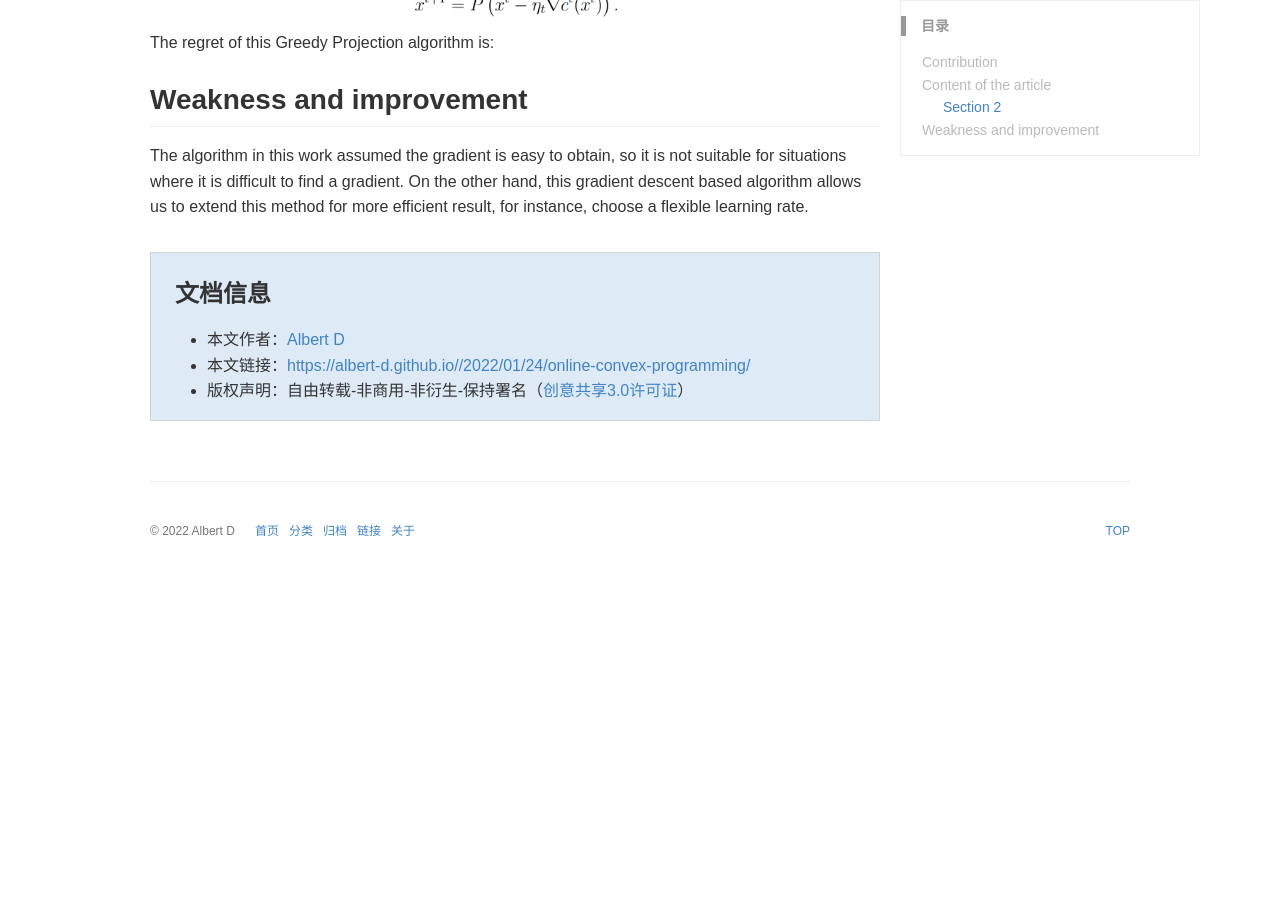
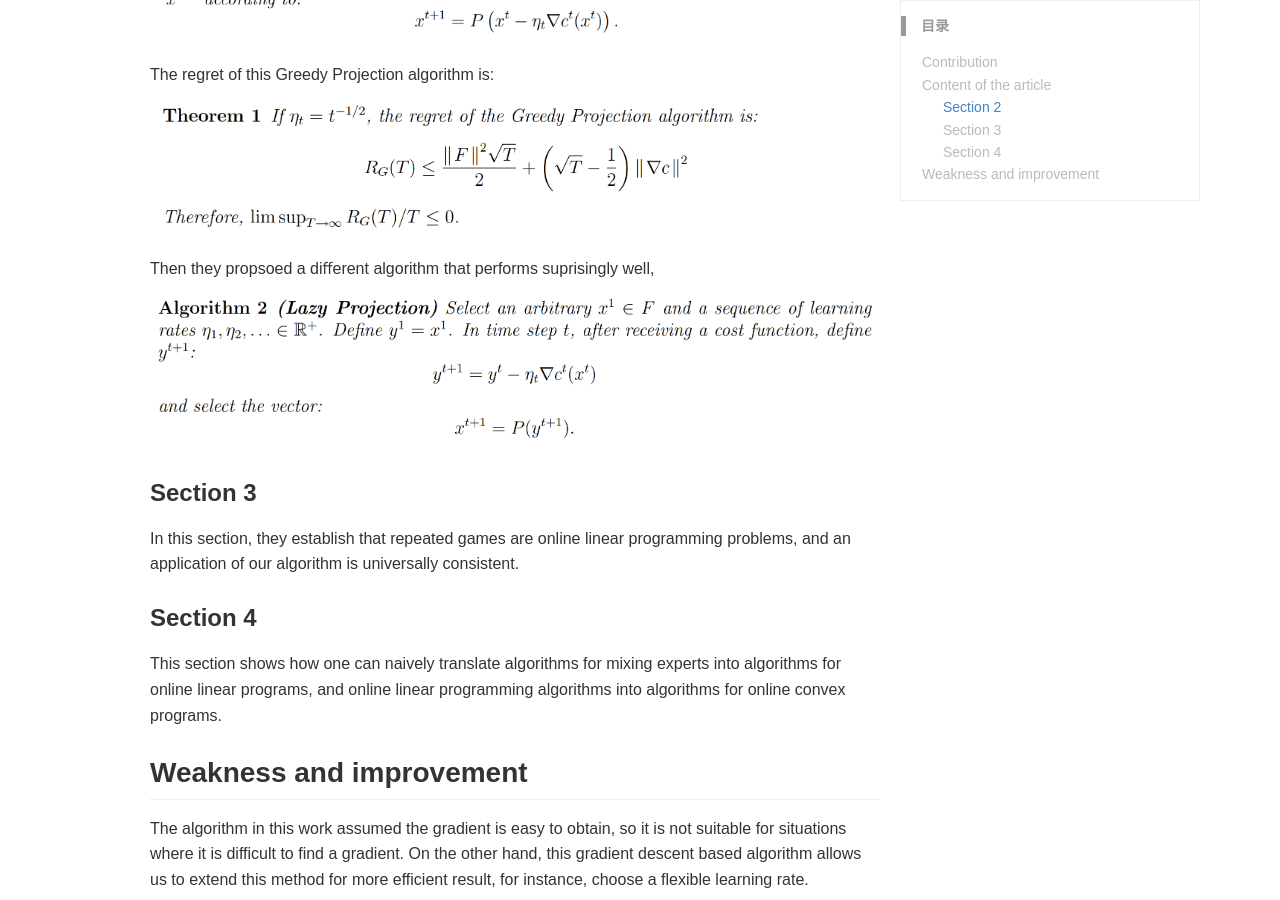
Before and after one commit to Albert-D/Albert-D.github.io, a Jekyll site: the page built from _posts/2022-01-24-online-convex-programming.md, in a window 1280 px wide and 900 px high, scrolled down 1124 px. Built offline with Jekyll 4.4.1, drawn with Linux system fonts in a browser that asks for light colours; some web fonts are replaced; comment, search, counter and statistics services are not loaded; a style sheet for code colours, icons or effects is not loaded; before the commit the page ends 1704 px from its top, so only the background shows below that; some of the changed text lies outside the part shown.

Commit message:
need to add more detail

```diff
--- a/_posts/2022-01-24-online-convex-programming.md
+++ b/_posts/2022-01-24-online-convex-programming.md
@@ -36,8 +36,25 @@ an arbitrary number of actions and can be proved universally consistent.
 
 In this section, the author introduced some defination of online convex programming problem, and then presented the frist
 algorithm,
+
 ![Algorithm 1](/assets/images/22-01-24-online-convex-programming/algorithm1.png)
+
 The regret of this Greedy Projection algorithm is:
+
+![Theorem 1](/assets/images/22-01-24-online-convex-programming/theorem1.png)
+
+Then they propsoed a diﬀerent algorithm that performs suprisingly well,
+
+![Algorithm 2](/assets/images/22-01-24-online-convex-programming/algorithm2.png)
+
+### Section 3
+
+In this section, they establish that repeated games are online linear programming problems, and an application of our algorithm
+is universally consistent.
+
+### Section 4
+This section shows how one can naively translate algorithms for mixing experts into algorithms for online linear programs,
+and online linear programming algorithms into algorithms for online convex programs.
 
 
 ## Weakness and improvement
```
Also changed, not shown: assets/images/22-01-24-online-convex-programming/algorithm2.png (added).
